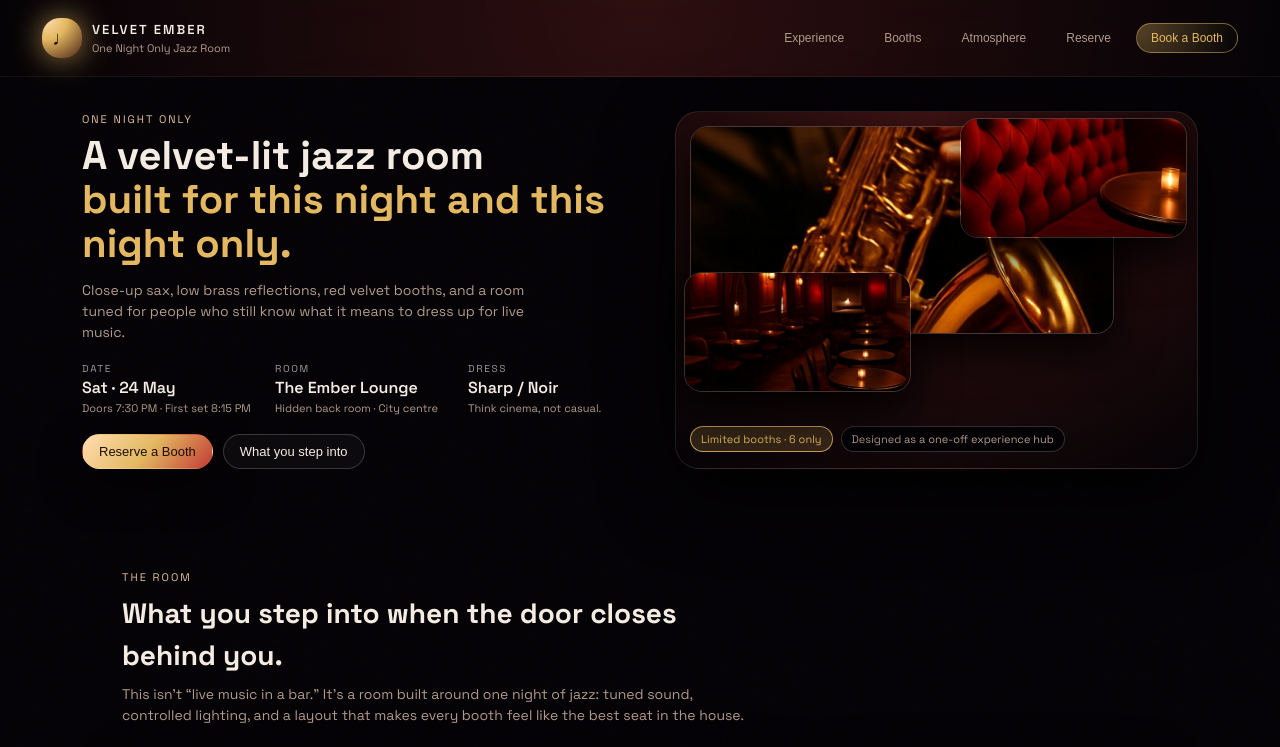
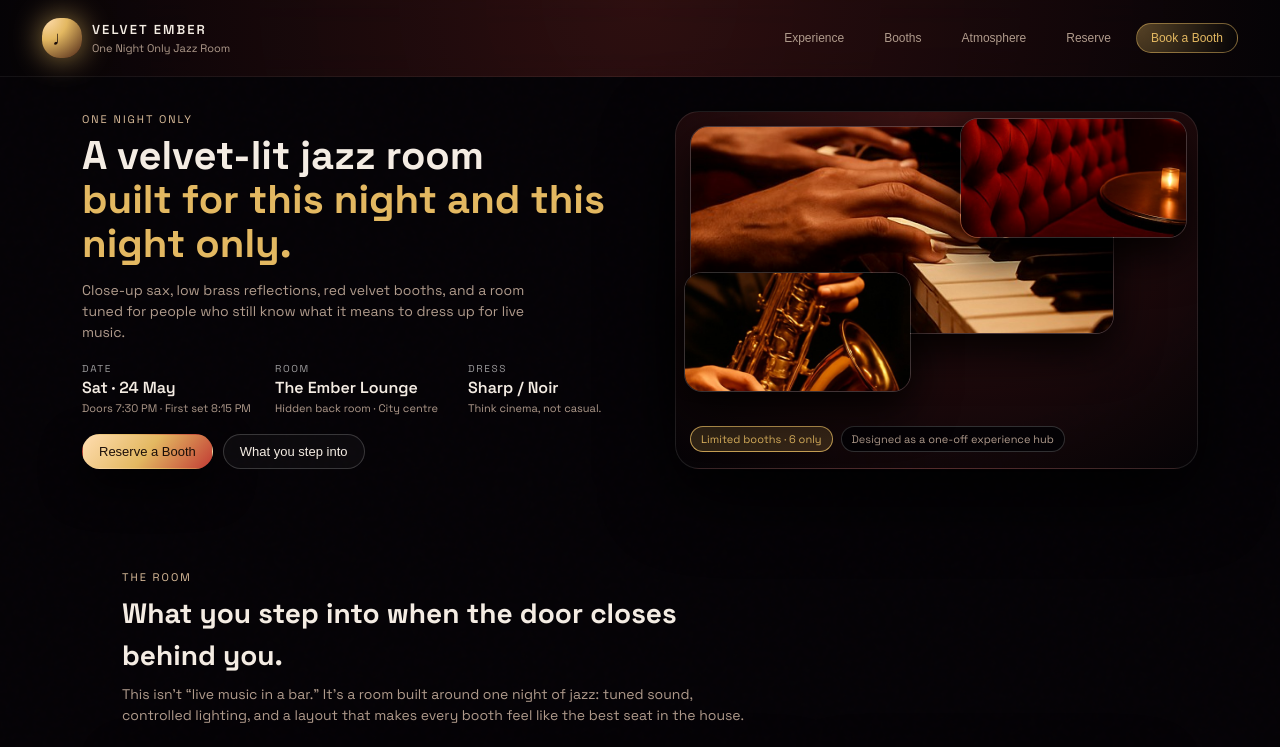
Before and after one commit to lucensolen/JazzNight, a plain HTML site: page index.html in a window 1280 px wide. Shown: the top 747 px of the page. Drawn offline with Linux system fonts and the light colour scheme.

Commit message:
Update index.html

```diff
--- a/index.html
+++ b/index.html
@@ -70,13 +70,13 @@
           <div class="hero-image-card">
             <div class="image-stack">
   <div class="image-frame main-image">
-                <img src="assets/jazz-sax-closeup.jpg" alt="Close-up of saxophone under warm light" />
+    <img src="assets/jazz-hands-piano.jpg" alt="Piano hands under warm light" />
   </div>
   <div class="image-frame inset-image inset-top">
     <img src="assets/jazz-booth-velvet.jpg" alt="Red velvet booth with brass table light" />
   </div>
   <div class="image-frame inset-image inset-bottom">
-                <img src="assets/jazz-room-wide.jpg" alt="Dark jazz room with bar and low light" />
+    <img src="assets/jazz-sax-closeup.jpg" alt="Close-up of saxophone under warm light" />
   </div>
 </div>
             <div class="hero-image-overlay">
```
Lines whose indentation alone changed are shown as unchanged.
